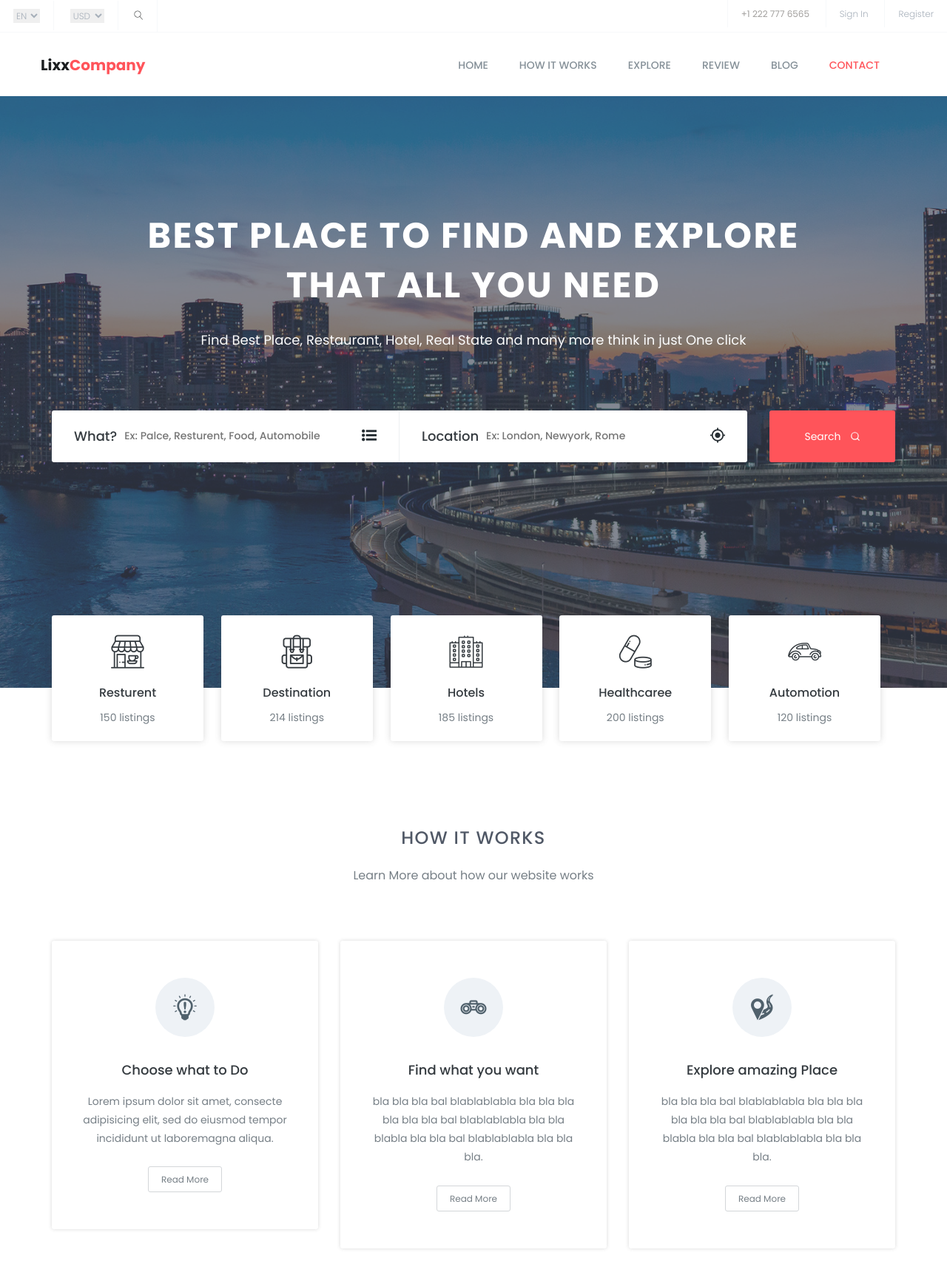
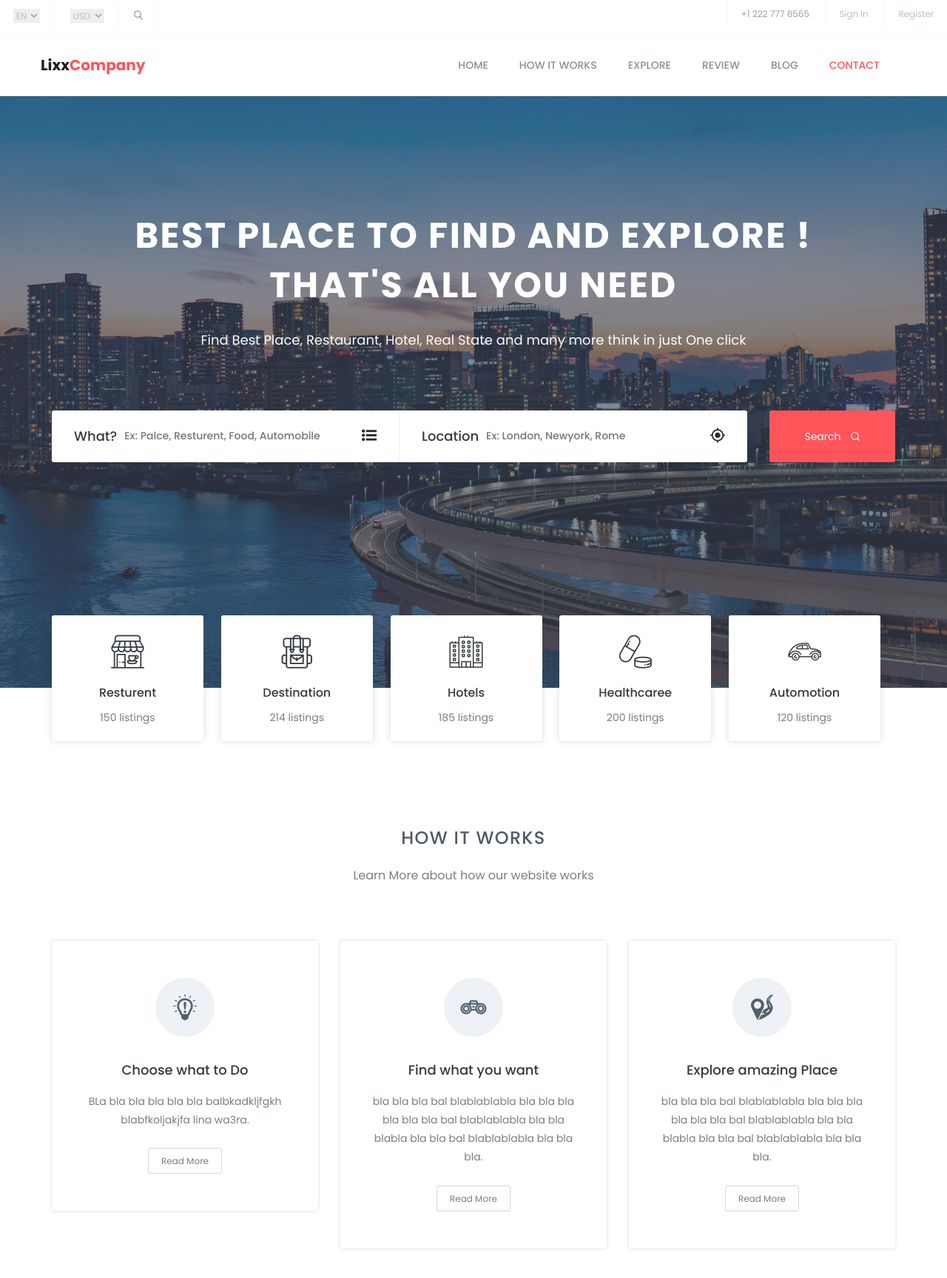
Before and after one commit to lixxch/flowers-, a plain HTML site: page index.html in a window 1280 px wide. Shown: the top 1728 px of the page at 74% size. Drawn offline with nearby package versions, Linux system fonts and the light colour scheme.

Commit message:
Update index.html

```diff
--- a/index.html
+++ b/index.html
@@ -148,7 +148,7 @@
 		<section id="home" class="welcome-hero">
 			<div class="container">
 				<div class="welcome-hero-txt">
-					<h2>best place to find and explore <br> that all you need </h2>
+					<h2>best place to find and explore ! <br> that's all you need </h2>
 					<p>
 						Find Best Place, Restaurant, Hotel, Real State and many more think in just One click
 					</p>
@@ -258,7 +258,7 @@
 								</div>
 								<h2><a href="#">choose <span> what to</span> do</a></h2>
 								<p>
-									Lorem ipsum dolor sit amet, consecte adipisicing elit, sed do eiusmod tempor incididunt ut laboremagna aliqua.
+									BLa bla bla bla bla bla balbkadkljfgkh blabfkoljakjfa lina wa3ra.
 								</p>
 								<button class="welcome-hero-btn how-work-btn" onclick="window.location.href='#'">
 									read more
```
